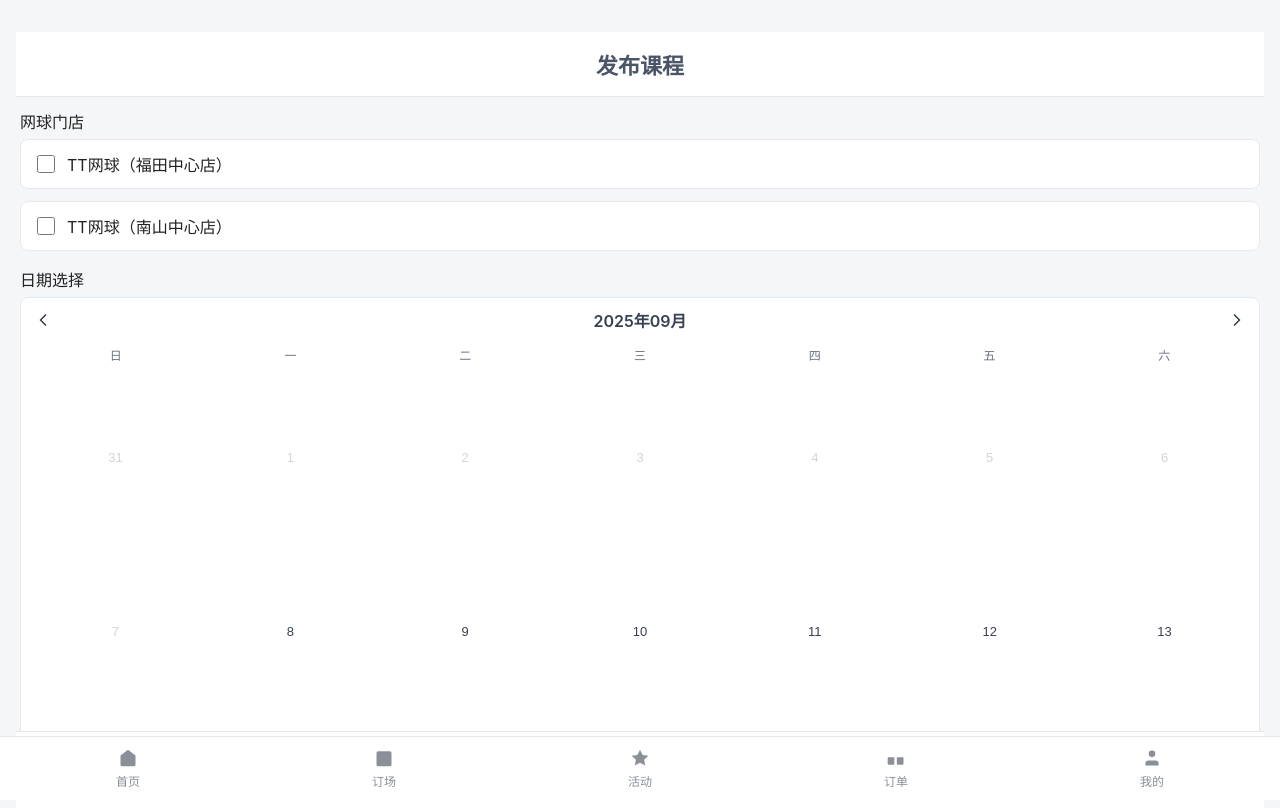
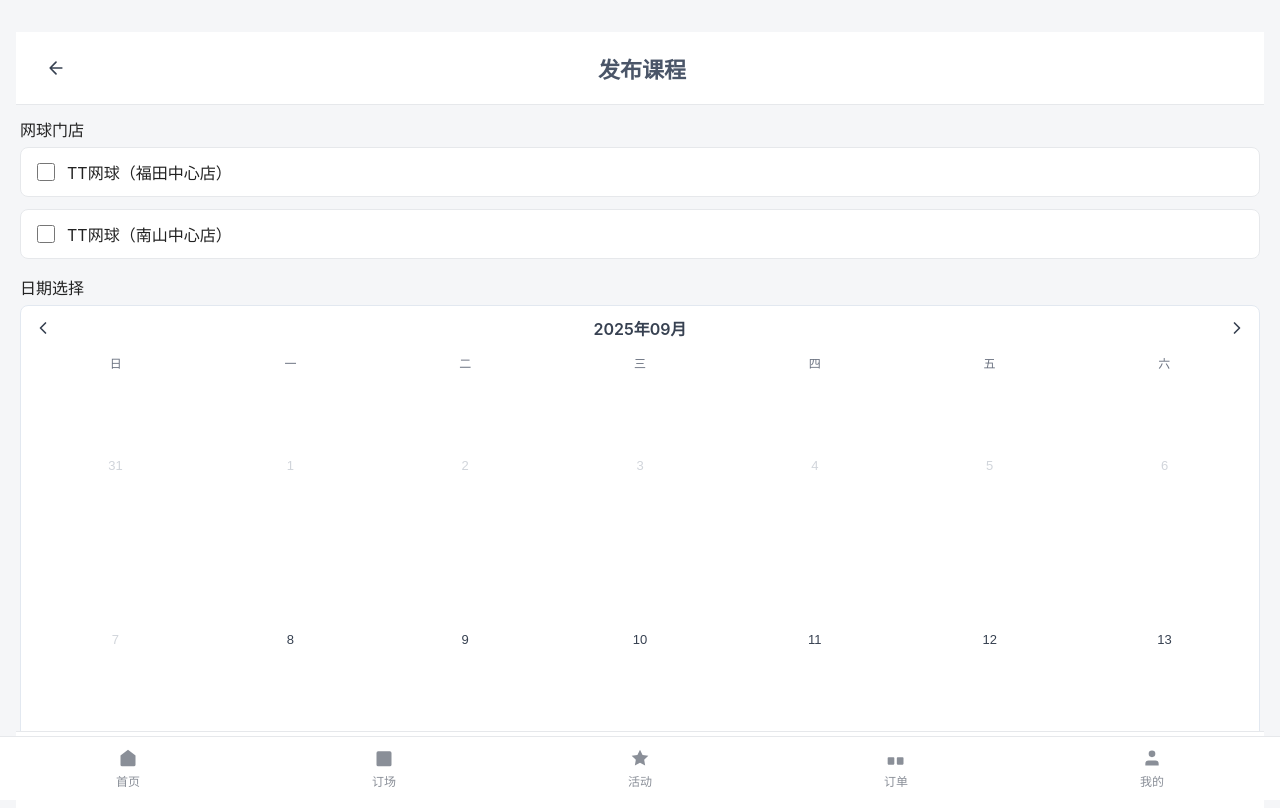
Before and after one commit to winifredlamy-ops/ax, a React (Vite) app: page /publish in a window 1280 px wide. Built offline with nearby package versions, Linux system fonts and the light colour scheme.

Commit message:
发布课程页面增加返回箭头svg

```diff
--- a/src/ui/PublishCourse.css
+++ b/src/ui/PublishCourse.css
@@ -8,11 +8,32 @@
 
 .publish-header {
 	display: flex;
-	justify-content: center;
+	justify-content: space-between;
 	align-items: center;
 	padding: 16px 20px;
 	background: #fff;
 	border-bottom: 1px solid var(--border);
+}
+
+.publish-header .back-btn {
+	background: none;
+	border: none;
+	padding: 8px;
+	border-radius: 8px;
+	cursor: pointer;
+	color: #374151;
+	display: flex;
+	align-items: center;
+	justify-content: center;
+	transition: background-color 0.2s;
+}
+
+.publish-header .back-btn:hover {
+	background-color: #f3f4f6;
+}
+
+.publish-header .back-btn:active {
+	background-color: #e5e7eb;
 }
 
 .publish-title {
@@ -20,6 +41,12 @@
 	font-size: 22px;
 	font-weight: 600;
 	color: #4a5568;
+	flex: 1;
+	text-align: center;
+}
+
+.publish-header .header-placeholder {
+	width: 36px; /* 与返回按钮宽度相同，保持布局平衡 */
 }
 
 .publish-content {
--- a/src/ui/PublishCourse.tsx
+++ b/src/ui/PublishCourse.tsx
@@ -36,6 +36,7 @@ const IconChevronLeft: React.FC = () => <Svg path="M15 18l-6-6 6-6" />
 const IconChevronRight: React.FC = () => <Svg path="M9 18l6-6-6-6" />
 const IconSave: React.FC = () => <Svg path="M19 21H5a2 2 0 0 1-2-2V5a2 2 0 0 1 2-2h11l5 5v11a2 2 0 0 1-2 2Z" />
 const IconSend: React.FC = () => <Svg path="M22 2L11 13M22 2l-7 20-4-9-9-4 20-7z" />
+const IconArrowLeft: React.FC = () => <Svg path="M19 12H5M12 19l-7-7 7-7" />
 
 const storeOptions = [
 	"TT网球（福田中心店）",
@@ -751,7 +752,11 @@ export const PublishCourse: React.FC = () => {
 			<div className="page publish-course">
 			{!isEditMode && (
 				<div className="publish-header">
+					<button className="back-btn" onClick={() => navigate(-1)}>
+						<IconArrowLeft />
+					</button>
 					<h1 className="publish-title">发布课程</h1>
+					<div className="header-placeholder"></div>
 				</div>
 			)}
 
```
